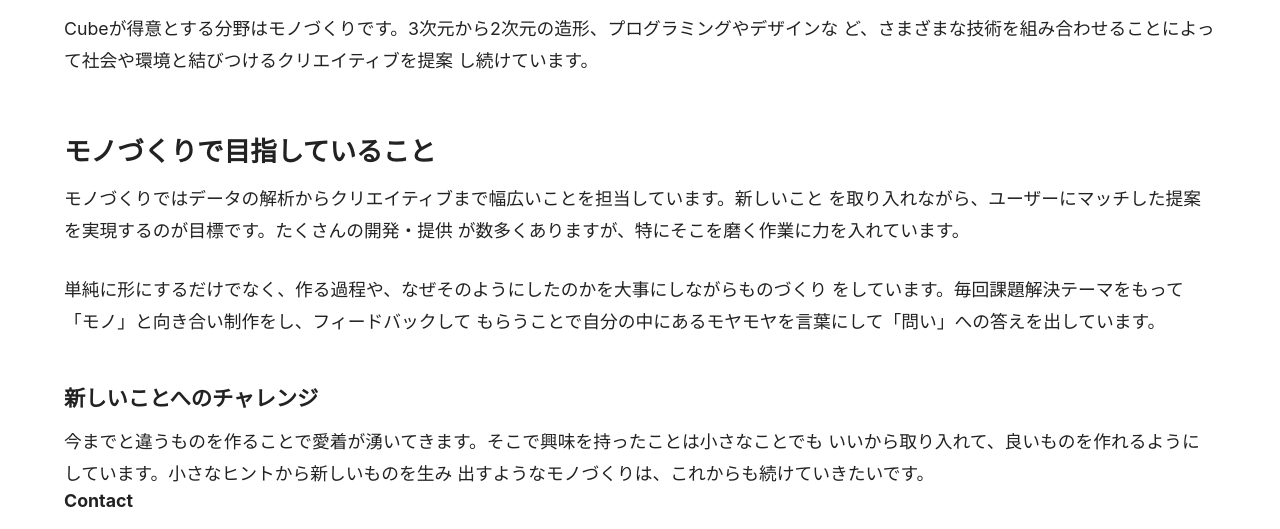
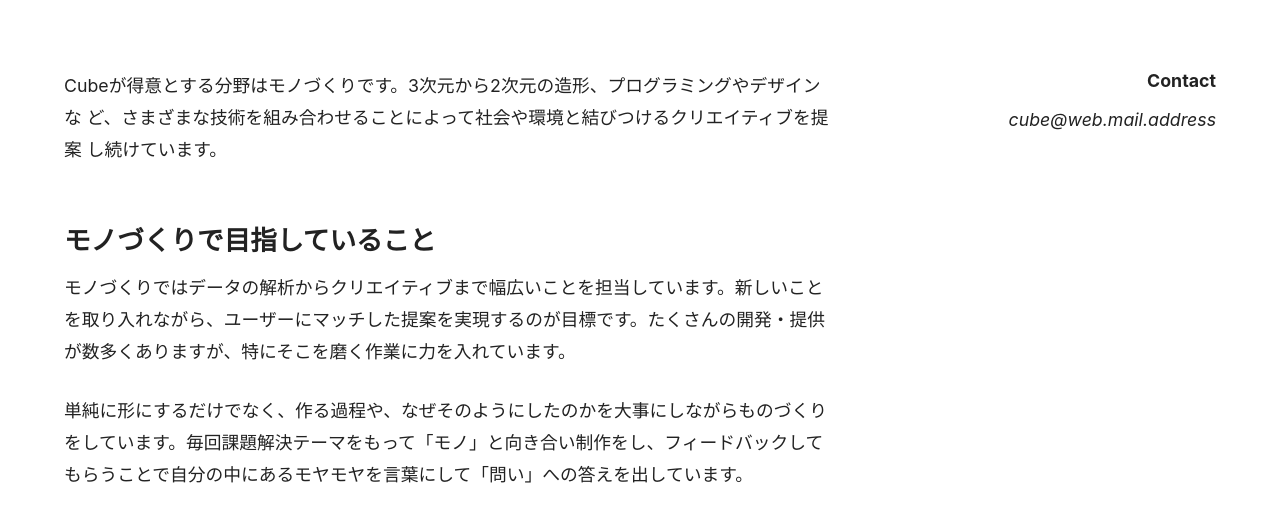
Before and after one commit to itc-n23027/blog, a Next.js app: page /about in a window 1280 px wide. Shown: the part 406-935 px from the top of the page. Built offline with nearby package versions, Linux system fonts and the light colour scheme.

Commit message:
4.8 2段組レイアウト

```diff
--- /dev/null
+++ b/components/two-column.js
@@ -0,0 +1,13 @@
+import styles from 'styles/two-column.module.css'
+
+export function TwoColumn ({ children }) {
+  return <div className={styles.flexContainer}>{children}</div>
+}
+
+export function TwoColumnMain ({ children }) {
+  return <div className={styles.main}>{children}</div>
+}
+
+export function TwoColumnSidebar ({ children }) {
+  return <div className={styles.sidebar}>{children}</div>
+}
--- a/pages/about.js
+++ b/pages/about.js
@@ -2,11 +2,18 @@
 import Container from 'components/container'
 import Hero from 'components/hero'
 import Contact from 'components/contact'
+import {
+  TwoColumn,
+  TwoColumnMain,
+  TwoColumnSidebar
+} from 'components/two-column'
 
 const About = () => {
   return (
     <Container>
       <Hero title='About' subtitle='Aboutdevelopment activities' />
+      <TwoColumn>
+        <TwoColumnMain>
           <PostBody>
             <p>
               Cubeが得意とする分野はモノづくりです。3次元から2次元の造形、プログラミングやデザインな
@@ -31,7 +38,11 @@
               出すようなモノづくりは、これからも続けていきたいです。
             </p>
           </PostBody>
+        </TwoColumnMain>
+        <TwoColumnSidebar>
           <Contact />
+        </TwoColumnSidebar>
+      </TwoColumn>
     </Container>
   )
 }
```
Lines whose indentation alone changed are shown as unchanged.
